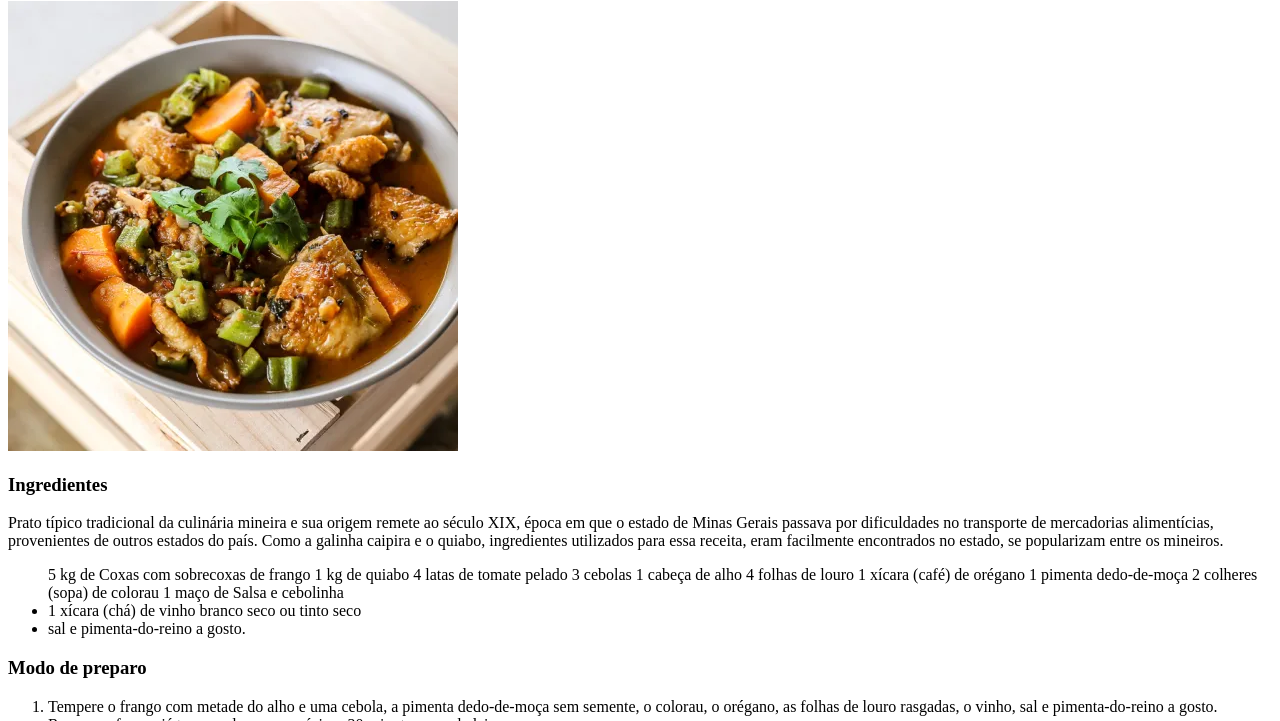
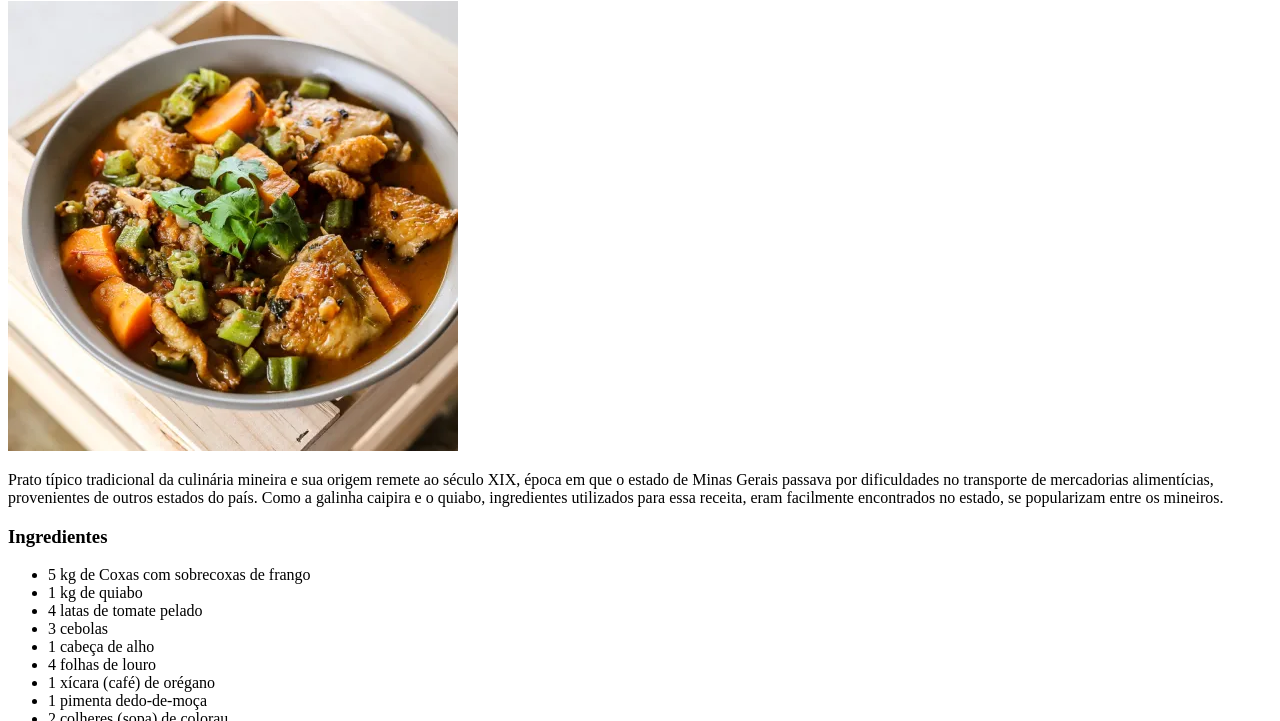
Before and after one commit to Diegofmar/odin-recipes, a plain HTML site: page recipes/frango_com_quiabo.html in a window 1280 px wide. Shown: the part 79-800 px from the top of the page. Drawn offline with Linux system fonts and the light colour scheme.

Commit message:
Correção de erros.

```diff
--- a/recipes/frango_com_quiabo.html
+++ b/recipes/frango_com_quiabo.html
@@ -9,19 +9,19 @@
 <body>
     <h1>Frango com quiabo</h1>
     <img src="images/Frango-com-Quiabo.webp" alt="Imagem da receita pronta.">
+    <p>Prato típico tradicional da culinária mineira e sua origem remete ao século XIX, época em que o estado de Minas Gerais passava por dificuldades no transporte de mercadorias alimentícias, provenientes de outros estados do país. Como a galinha caipira e o quiabo, ingredientes utilizados para essa receita, eram facilmente encontrados no estado, se popularizam entre os mineiros.</p>
     <h3>Ingredientes</h3>
-    <p>Prato típico tradicional da culinária mineira e sua origem remete ao século XIX, época em que o estado de Minas Gerais passava por dificuldades no transporte de mercadorias alimentícias, provenientes de outros estados do país. Como a galinha caipira e o quiabo, ingredientes utilizados para essa receita, eram facilmente encontrados no estado, se popularizam entre os mineiros.</p>
     <ul>
-        <il>5 kg de Coxas com sobrecoxas de frango</il>
-        <il>1 kg de quiabo</il>
-        <il>4 latas de tomate pelado</il>
-        <il>3 cebolas</il>
-        <il>1 cabeça de alho</il>
-        <il>4 folhas de louro</il>
-        <il>1 xícara (café) de orégano</il>
-        <il>1 pimenta dedo-de-moça</il>
-        <il>2 colheres (sopa) de colorau</il>
-        <il>1 maço de Salsa e cebolinha</il>
+        <li>5 kg de Coxas com sobrecoxas de frango</li>
+        <li>1 kg de quiabo</li>
+        <li>4 latas de tomate pelado</li>
+        <li>3 cebolas</li>
+        <li>1 cabeça de alho</li>
+        <li>4 folhas de louro</li>
+        <li>1 xícara (café) de orégano</li>
+        <li>1 pimenta dedo-de-moça</li>
+        <li>2 colheres (sopa) de colorau</li>
+        <li>1 maço de Salsa e cebolinha</li>
         <li>1 xícara (chá) de vinho branco seco ou tinto seco</li>
         <li>sal e pimenta-do-reino a gosto.</li>
     </ul>
```
